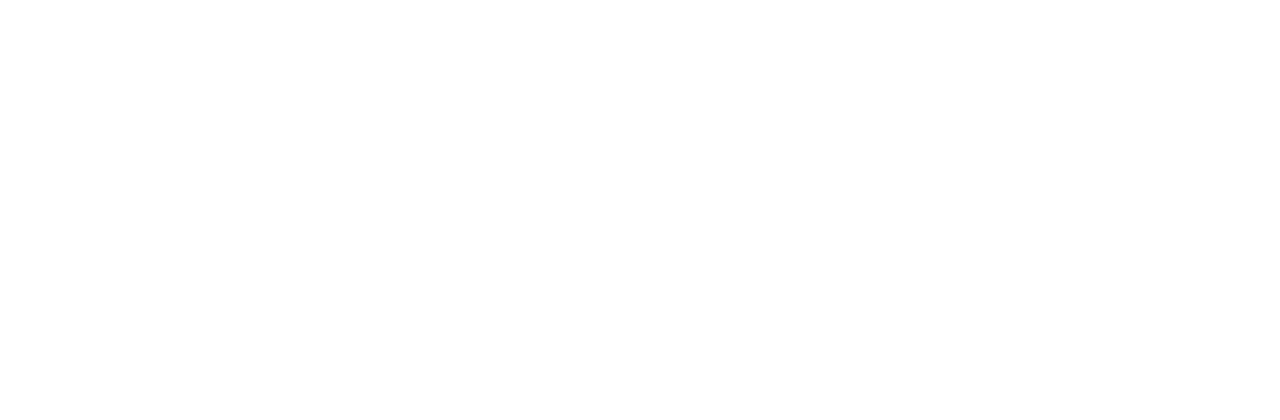
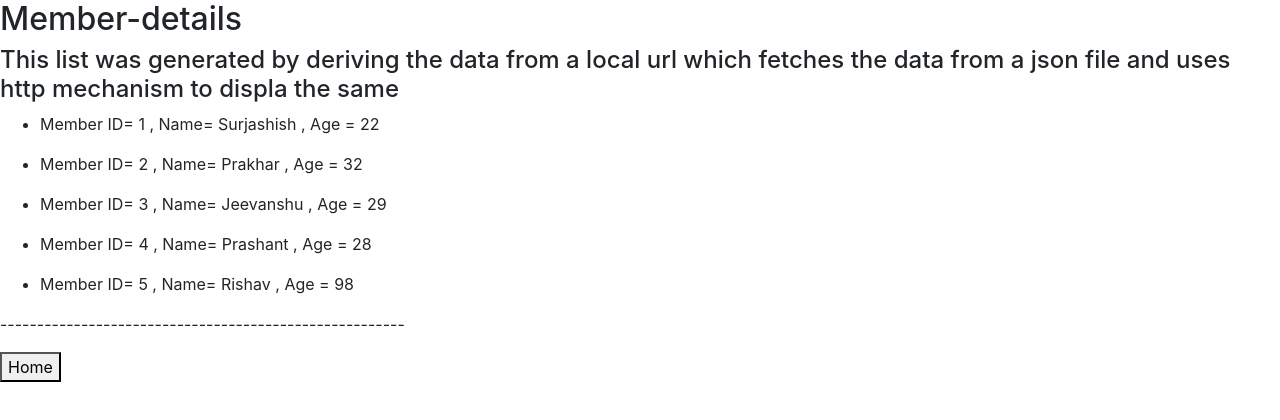
Before and after one commit to Surja1997/angular-fundas, an Angular app: page /members in a window 1280 px wide. Before the commit this address led to /. Shown: the top 420 px of the page. Built offline with nearby package versions, Linux system fonts and the light colour scheme.

Commit message:
http members  interface/members.ts services/ members

```diff
--- a/src/app/app-routing.module.ts
+++ b/src/app/app-routing.module.ts
@@ -15,6 +15,8 @@
 import {ContentProjectionComponent } from './content-projection/content-projection.component';
 import {ContainerComponent } from './container/container.component';
 import {TemplateComponent } from './template/template.component';
+import {MembersComponent } from './members/members.component';
+
 
 
 
@@ -44,6 +46,8 @@
   {path: 'contentProjection', component: ContentProjectionComponent},
   {path: 'container', component: ContainerComponent},
   {path: 'template', component: TemplateComponent},
+  {path: 'members', component: MembersComponent}
+
 
 
 
--- /dev/null
+++ b/src/app/interfaces/member.ts
@@ -0,0 +1,5 @@
+export interface IMember{
+    id : number;
+    name : string;
+    age : number;
+}
--- a/src/app/landing-page/landing-page.component.html
+++ b/src/app/landing-page/landing-page.component.html
@@ -57,3 +57,12 @@
 <h3><u>ng-template use in Angular</u></h3>
 
 <button type="button" routerLink="/template">ng-template </button>
+
+
+<br>
+<br>
+<br>
+
+<h3><u>Passing Parameters on Query String</u></h3>
+
+<button type="button" routerLink="/members">display members </button>
--- /dev/null
+++ b/src/app/members/members.component.html
@@ -0,0 +1,15 @@
+<h2>Member-details</h2>
+<h4>This list was generated by deriving the data from a local url which fetches the data from a json file and uses http mechanism to displa the same </h4>
+<ul *ngFor="let member of members">
+    <li>Member ID= {{member.id}} , Name= {{member.name}} , Age = {{member.age}} </li>
+</ul>
+
+<!-- <h4>The following json is displayed using pipes. This json is a json representaion of employee data in the service component </h4>
+
+{{employees | json}} -->
+
+
+
+<p>-------------------------------------------------------</p>
+
+<button type="button" class="home" routerLink="/">Home</button>
--- /dev/null
+++ b/src/app/members/members.component.ts
@@ -0,0 +1,20 @@
+import { Component, OnInit } from '@angular/core';
+import { MembersService } from '../services/members.service';
+
+@Component({
+  selector: 'app-members',
+  templateUrl: './members.component.html',
+  styleUrls: ['./members.component.css']
+})
+export class MembersComponent implements OnInit {
+
+  public members=[];
+
+  constructor(private _membersService: MembersService) { }
+
+  ngOnInit(): void {
+    this._membersService.getMembers()
+    .subscribe(data => this.members=data);
+  }
+
+}
--- /dev/null
+++ b/src/app/services/members.service.ts
@@ -0,0 +1,20 @@
+import { Injectable } from '@angular/core';
+import { HttpClient } from '@angular/common/http';
+import { IMember } from '../interfaces/member';
+import { Observable } from 'rxjs';
+
+
+@Injectable({
+  providedIn: 'root'
+})
+export class MembersService {
+
+  private _url: string="../../assets/data/members.json";
+
+  constructor(private http: HttpClient) { }
+
+  getMembers(): Observable<IMember[]>{
+
+    return this.http.get<IMember[]>(this._url);
+  }
+}
--- /dev/null
+++ b/src/assets/data/members.json
@@ -0,0 +1,8 @@
+[
+    { "id": 1, "name": "Surjashish", "age": 22 },
+    { "id": 2, "name": "Prakhar", "age": 32 },
+    { "id": 3, "name": "Jeevanshu", "age": 29 },
+    { "id": 4, "name": "Prashant", "age": 28 },
+    { "id": 5, "name": "Rishav", "age": 98 }
+
+]
```
Also changed, not shown: src/app/app.module.ts (+7 -2 lines), src/app/members/members.component.css (added), 2 other files (tests, documents, lock files or other folders).
